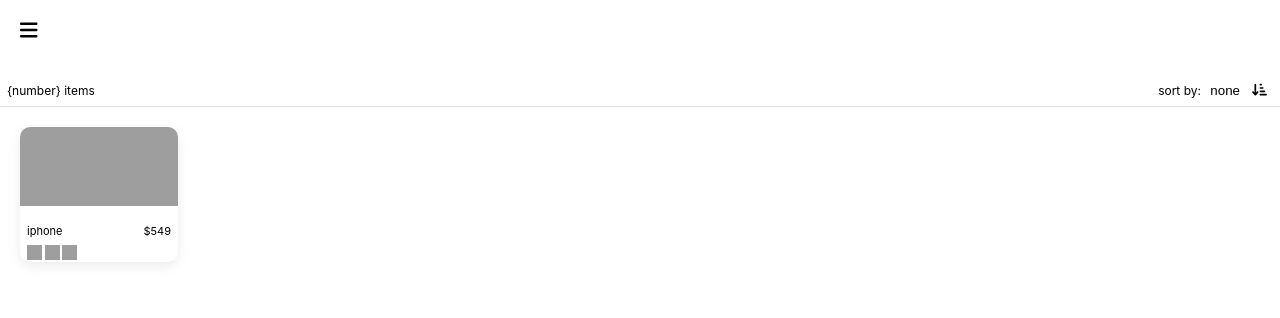
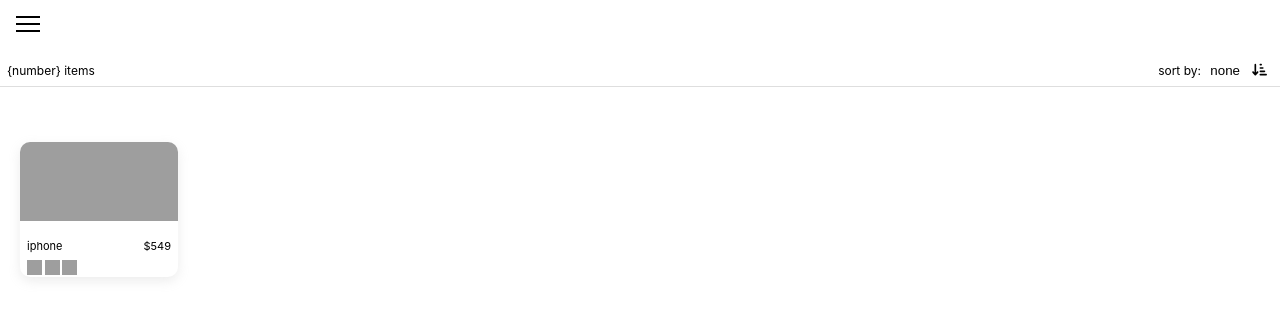
Before and after one commit to Hyerin22/eCommercePractice, a Next.js app: page / in a window 1280 px wide. Shown: the top 318 px of the page. Built offline with nearby package versions, Linux system fonts and the light colour scheme; grey boxes are pictures that could not be loaded.

Commit message:
Hamburger Menu with animation

```diff
--- a/components/FilterCont/index.js
+++ b/components/FilterCont/index.js
@@ -1,6 +1,6 @@
 import React from "react";
 import { FontAwesomeIcon } from '@fortawesome/react-fontawesome';
-import { faBars, faArrowDownShortWide } from '@fortawesome/free-solid-svg-icons';
+import { faBars, faArrowDownShortWide, faArrowUpShortWide } from '@fortawesome/free-solid-svg-icons';
 
 
 export default function FilterCont({}){
@@ -10,6 +10,7 @@ export default function FilterCont({}){
       <div className="sortCont">
         <p>sort by: <button>none</button></p>
         <button><FontAwesomeIcon icon={faArrowDownShortWide} /></button>
+        {/* <button><FontAwesomeIcon icon={faArrowUpShortWide} /></button> */}
       </div>
     </div>
   )
--- /dev/null
+++ b/components/HamburgerMenu/index.js
@@ -0,0 +1,22 @@
+import React from "react";
+import { useState } from "react";
+
+export default function HamburgerMenu({}) {
+  const [open, setOpen] = useState(false);
+
+  // if(open){
+
+  // }
+
+  return (
+    <div className="hamburgerCont">
+      <input type="checkbox" id="openSidebarMenu" />
+      <label id="hamburger" for="openSidebarMenu">
+        <div></div>
+        <div></div>
+        <div></div>
+      </label>
+      <nav id="bg"></nav>
+    </div>
+  );
+}
--- a/pages/index.js
+++ b/pages/index.js
@@ -2,6 +2,7 @@ import styles from '../styles/Home.module.css';
 
 import ProductCard from '../components/ProductCard';
 import FilterCont from '../components/FilterCont';
+import HamburgerMenu from '../components/HamburgerMenu';
 
 import { FontAwesomeIcon } from '@fortawesome/react-fontawesome';
 import { faBars } from '@fortawesome/free-solid-svg-icons';
@@ -10,9 +11,10 @@ import { faBars } from '@fortawesome/free-solid-svg-icons';
 export default function Home() {
   return (
     <div className={styles.container}>
-      <div className={styles.hamburger}>
+      {/* <div className={styles.hamburger}>
         <FontAwesomeIcon icon={faBars} size='lg' />
-      </div>
+      </div> */}
+      <HamburgerMenu />
       <FilterCont />
       <ProductCard />
     </div>
--- a/styles/Home.module.css
+++ b/styles/Home.module.css
@@ -2,9 +2,9 @@
   /* padding: 0 2rem; */
 }
 
-.hamburger{
+/* .hamburger{
   padding: 20px;
-}
+} */
 
 .main {
   min-height: 100vh;
--- a/styles/app.scss
+++ b/styles/app.scss
@@ -1,2 +1,3 @@
 @import "./components/ProductCard.scss";
 @import "./components//FilterCont.scss";
+@import "./components/HamburgerMenu.scss"
--- a/styles/components/FilterCont.scss
+++ b/styles/components/FilterCont.scss
@@ -4,7 +4,7 @@
   justify-content: space-between;
   align-items: baseline;
   padding: 7px;
-  margin: 15px 0px;
+  margin: 55px 0px;
 
   p{
     margin: 0;
--- /dev/null
+++ b/styles/components/HamburgerMenu.scss
@@ -0,0 +1,57 @@
+.hamburgerCont{
+
+}
+#bg{
+  background: #ffffff;
+  width: 10rem;
+  height: 100vh;
+  position: fixed;
+  left: 0;
+  transition-timing-function: cubic-bezier(10,2,3,1);
+  transform: translateX(-50rem);
+  top: 0;
+  z-index: 0;
+  transition: 0.5s;
+  box-shadow: 3px 4px 10px rgba(199, 199, 199, 0.21);
+}
+
+#openSidebarMenu {
+  display: none;
+}
+
+#openSidebarMenu:checked ~ #bg {
+  transform: translateX(0rem);
+}
+
+#hamburger{
+  position: absolute;
+  cursor: pointer;
+  width: 1.5rem;
+  height: 1rem;
+  left: 1rem;
+  top: 1rem;
+  display: flex;
+  justify-content: space-between;
+  flex-direction: column;
+
+  div{
+    height: 2px;
+    background-color: #000;
+    transition: 0.5s;
+    z-index: 999;
+  }
+}
+
+#openSidebarMenu:checked ~ #hamburger > div {
+  // background-color: #fff;
+}
+
+#openSidebarMenu:checked ~ #hamburger > div:nth-child(1) {
+  transform: translateY(9px) rotate(45deg);
+}
+#openSidebarMenu:checked ~ #hamburger > div:nth-child(2) {
+  opacity: 0;
+}
+#openSidebarMenu:checked ~ #hamburger > div:nth-child(3) {
+  transform: translateY(-5px) rotate(-45deg);
+}
```
